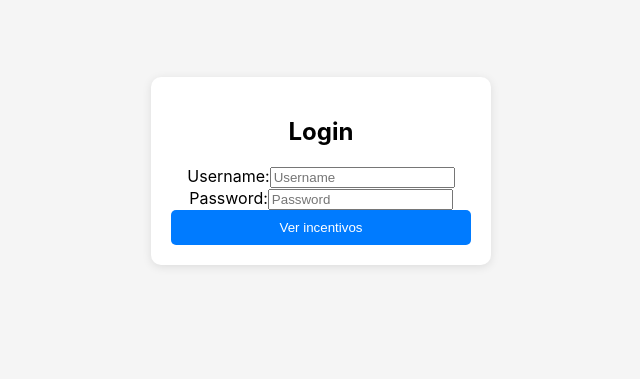
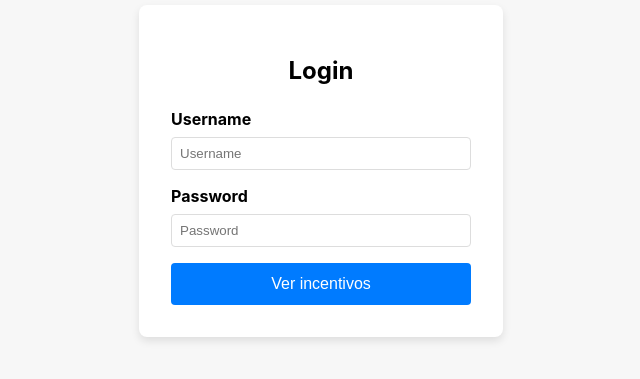
Before and after one commit to Intelligence-Software-Consulting/oxxo-incentivos, a React (Create React App) app: page / in a window 1280 px wide. Shown: the part 229-608 px from the top of the page, without its empty margins (319-959 px from the left). Built offline with nearby package versions, Linux system fonts and the light colour scheme.

Commit message:
Fix navigation issue and update Login component styles

```diff
--- a/src/Login.css
+++ b/src/Login.css
@@ -1,48 +1,52 @@
+/* Login.css */
 .login-container {
     display: flex;
     justify-content: center;
     align-items: center;
     height: 100vh;
-    background-color: #f5f5f5;
+    background-color: #f7f7f7;
   }
 
   .login-form {
-    background: #fff;
-    padding: 20px;
-    border-radius: 10px;
-    box-shadow: 0 2px 10px rgba(0, 0, 0, 0.1);
+    background: white;
+    padding: 2rem;
+    border-radius: 8px;
+    box-shadow: 0 4px 8px rgba(0, 0, 0, 0.1);
     width: 300px;
     text-align: center;
   }
 
   .login-form h2 {
-    margin-bottom: 20px;
+    margin-bottom: 1.5rem;
   }
 
   .form-group {
-    margin-bottom: 15px;
+    margin-bottom: 1rem;
+    text-align: left;
   }
 
   .form-group label {
     display: block;
-    margin-bottom: 5px;
+    margin-bottom: 0.5rem;
     font-weight: bold;
   }
 
   .form-group input {
     width: 100%;
-    padding: 8px;
-    border: 1px solid #ccc;
-    border-radius: 5px;
+    padding: 0.5rem;
+    border: 1px solid #ddd;
+    border-radius: 4px;
+    box-sizing: border-box;
   }
 
   button {
     width: 100%;
-    padding: 10px;
+    padding: 0.75rem;
     border: none;
+    border-radius: 4px;
     background-color: #007bff;
-    color: #fff;
-    border-radius: 5px;
+    color: white;
+    font-size: 1rem;
     cursor: pointer;
   }
 
--- a/src/Login.js
+++ b/src/Login.js
@@ -17,14 +17,24 @@ function Login({ onLogin }) {
     <div className="login-container">
       <form className="login-form" onSubmit={handleSubmit}>
         <h2>Login</h2>
-        <label>
-          Username:
-          <input type="text" value={username} onChange={(e) => setUsername(e.target.value)} placeholder="Username" />
-        </label>
-        <label>
-          Password:
-          <input type="password" value={password} onChange={(e) => setPassword(e.target.value)} placeholder="Password" />
-        </label>
+        <div className="form-group">
+          <label>Username</label>
+          <input
+            type="text"
+            value={username}
+            onChange={(e) => setUsername(e.target.value)}
+            placeholder="Username"
+          />
+        </div>
+        <div className="form-group">
+          <label>Password</label>
+          <input
+            type="password"
+            value={password}
+            onChange={(e) => setPassword(e.target.value)}
+            placeholder="Password"
+          />
+        </div>
         <button type="submit">Ver incentivos</button>
       </form>
     </div>
```
